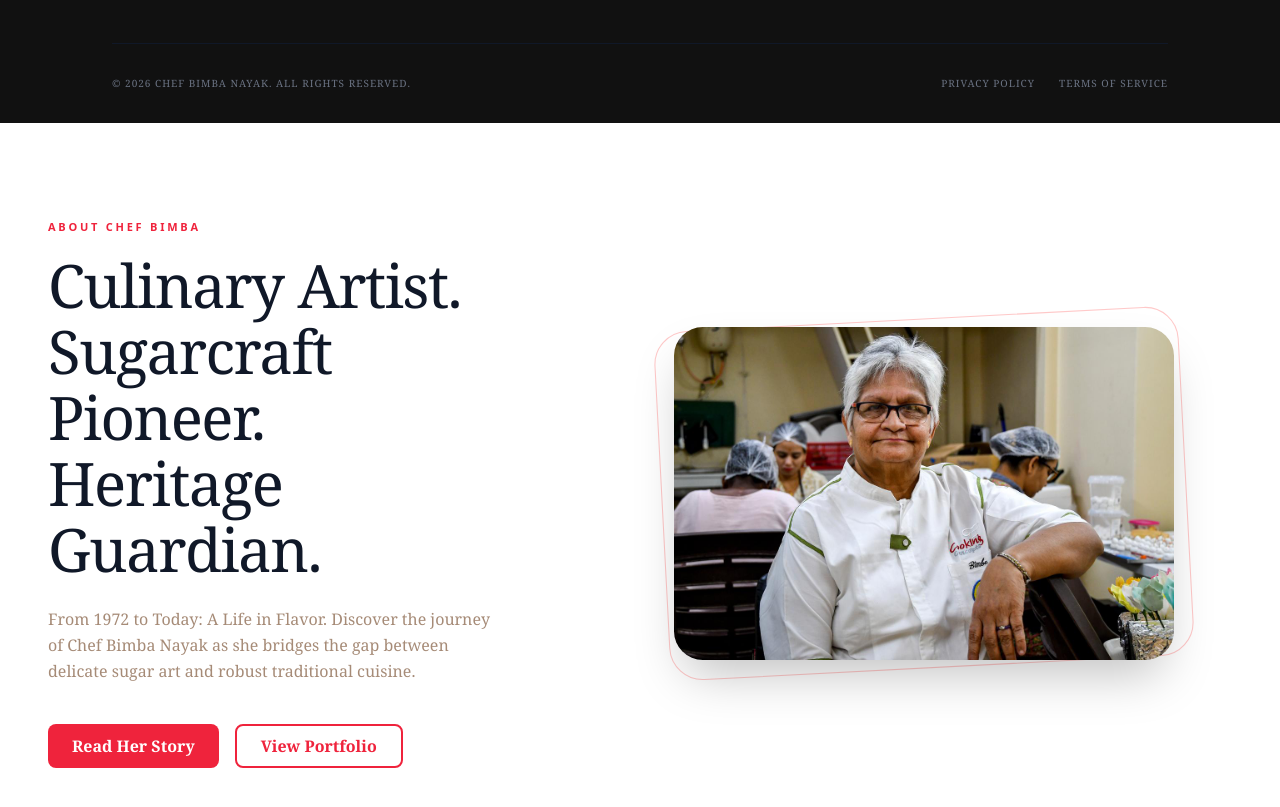
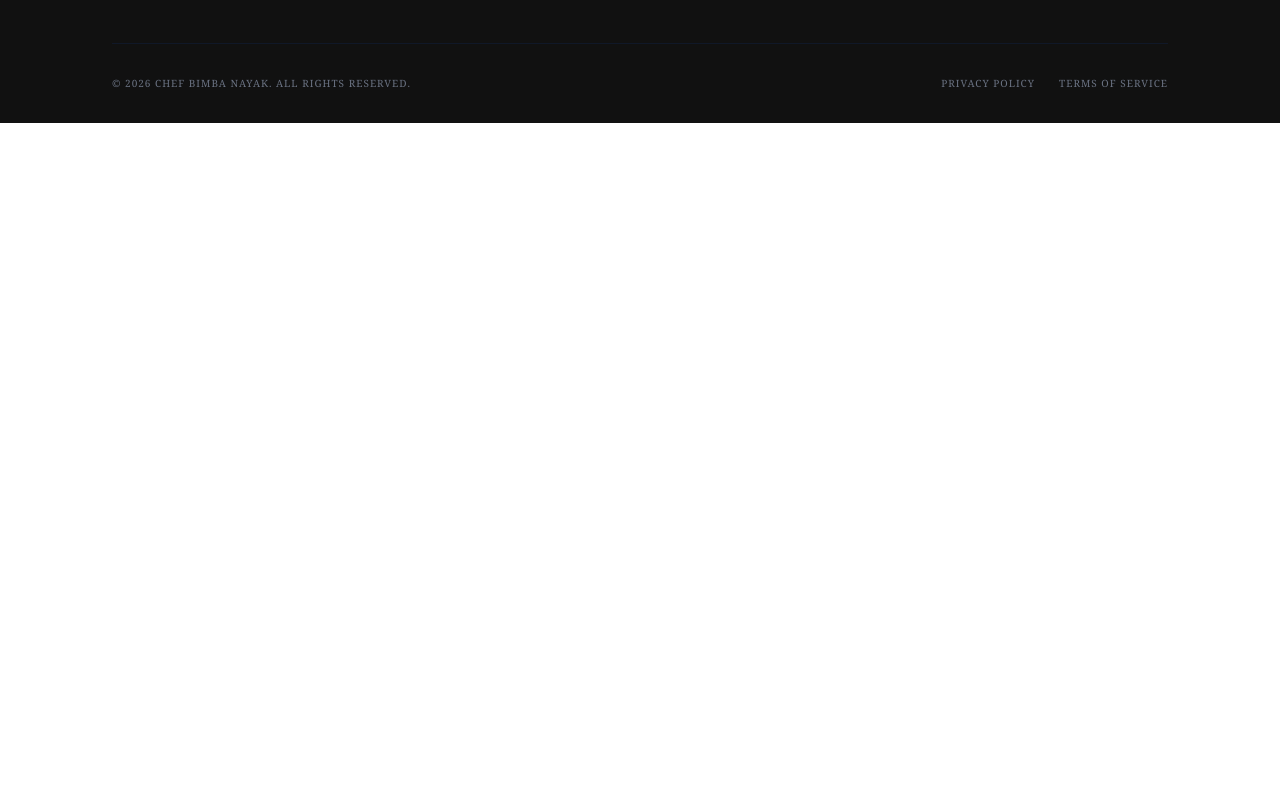
Before and after one commit to Alisha-2006/cookingConceptsP1, a React (Vite) app: page / in a window 1280 px wide. Shown: the part 3720-4527 px from the top of the page. After the commit the page ends 3843 px from the top, so only its background shows below. Built offline with nearby package versions, Linux system fonts and the light colour scheme.

Commit message:
removed aboutChef section below footer

```diff
--- a/src/App.jsx
+++ b/src/App.jsx
@@ -18,7 +18,6 @@ function App() {
       <Works />
       <Testimonials />
       <Footer />
-      <AboutChef />
     </div>
   )
 }
```
